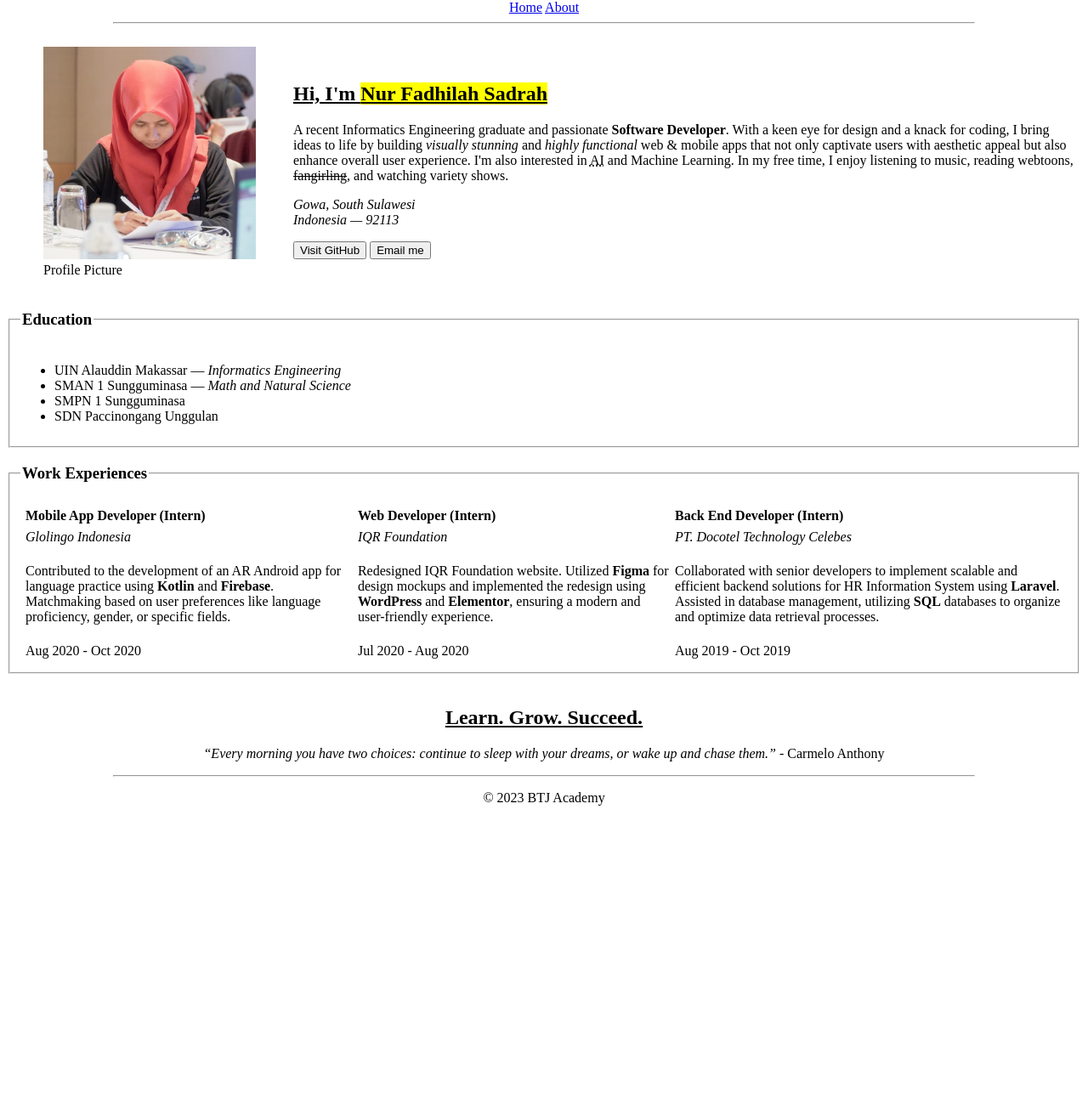
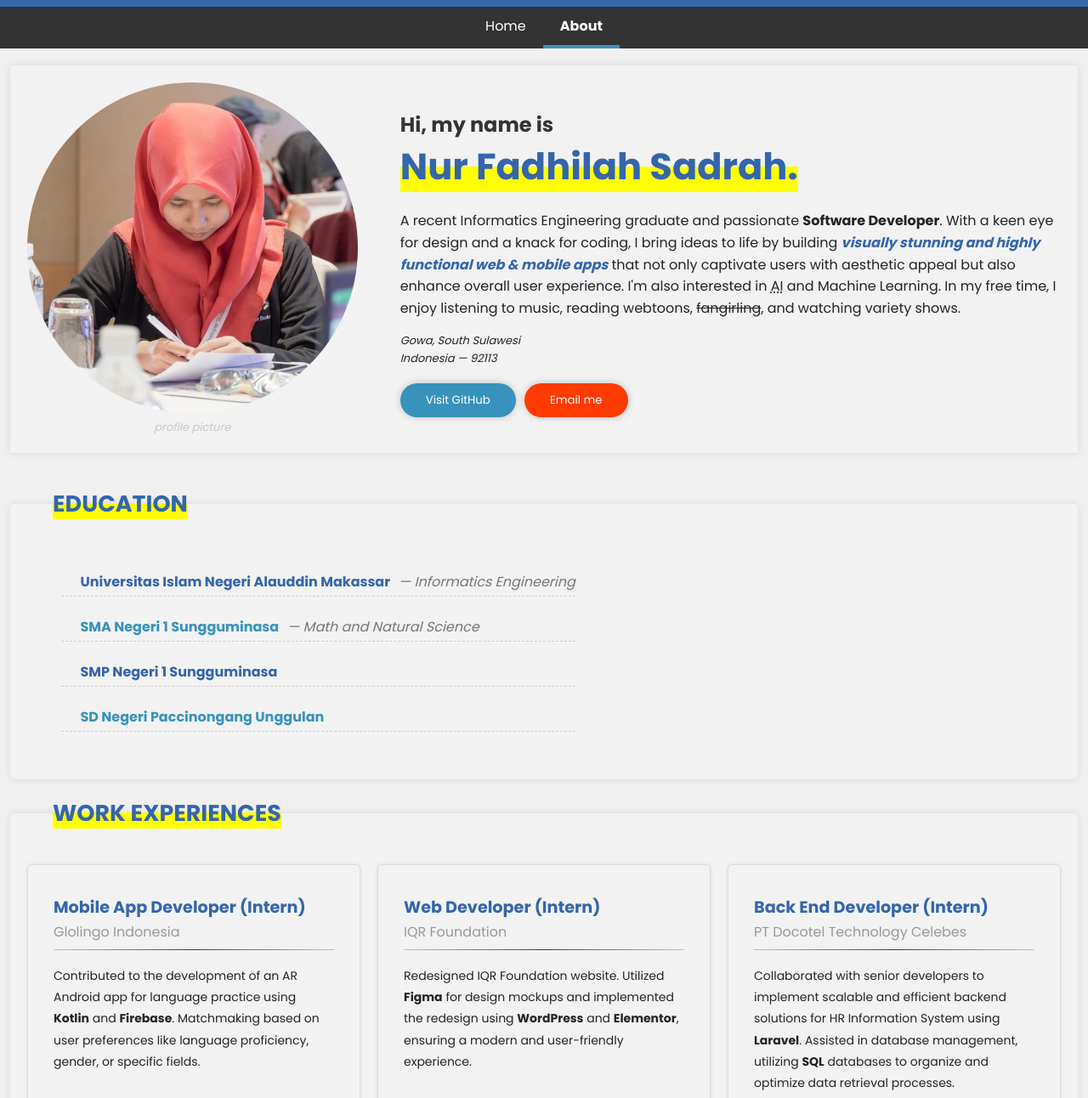
Before and after one commit to dhilasdrh/btj-academy-fe-dhila, a plain HTML site: page src/about.html in a window 1280 px wide. Shown: the part 80-1372 px from the top of the page at 85% size. Before the commit the page ends 1044 px from the top, so only its background shows below. Drawn offline with Linux system fonts and the light colour scheme.

Commit message:
edit some html and added css

```diff
--- a/src/about.html
+++ b/src/about.html
@@ -3,80 +3,59 @@
 <head>
     <meta charset="UTF-8">
     <meta name="viewport" content="width=device-width, initial-scale=1.0">
-    <title>BTJ Academy | About Me</title>
+    <title>BTJ Academy About Me</title>
+    <link rel="stylesheet" href="style.css">
+    <link rel="stylesheet" href="https://fonts.googleapis.com/css2?family=Poppins:wght@400;700&display=swap">
 </head>
 <body>
-    <!-- Header -->
-    <header align="center">
-        <h1>Welcome</h1>
+    <header>
+        <h1>About Me</h1>
+        <nav id="navbar">
+            <a href="index.html">Home</a>
+            <a href="about.html" class="active">About</a>
+        </nav>
     </header>
 
-    <!-- Navbar -->
-    <nav align="center">
-        <a href="index.html">Home</a>
-        <a href="about.html">About</a>
-    </nav>
 
-    <hr width="80%">
-
-    <!-- Profile -->
-    <div>
-        <table border="0">
-            <tr>
-                <td>
-                    <figure>
-                        <img src="img/profile.jpg" alt="profile picture" width="250">
-                        <figcaption>Profile Picture</figcaption>
-                    </figure>
-                </td>
-                <td>
-                    <article>
-                        <hgroup>
-                            <h2><u>Hi, I'm <mark>Nur Fadhilah Sadrah</mark></u></h2>
+    <div id="profile-container" class="profile-container">
+        <div id="profile-img">
+            <img src="img/profile.jpg" alt="profile picture">
+            <figcaption>profile picture</figcaption>
+        </div>
+        <article id="profile-description">
+            <h2>Hi, my name is <br><mark>Nur Fadhilah Sadrah.</mark></h2>
             <p>
-                                A recent Informatics Engineering graduate and passionate <strong>Software Developer</strong>.
-                                With a keen eye for design and a knack for coding, I bring ideas to life by
-                                building <em>visually stunning</em> and <em>highly functional</em> web & mobile apps that
-                                not only captivate users with aesthetic appeal but also enhance overall user
-                                experience. I'm also interested in <abbr title="Artificial Intelligence">AI</abbr> and Machine Learning.
-                                In my free time, I enjoy listening to music, reading webtoons, <s>fangirling</s>, and watching variety shows.
+                A recent Informatics Engineering graduate and passionate <strong>Software Developer</strong>. With a keen eye for design and a knack for coding, I bring ideas to life by building <em>visually stunning and highly functional web & mobile apps</em> that not only captivate users with aesthetic appeal but also enhance overall user experience. I'm also interested in <abbr title="Artificial Intelligence">AI</abbr> and Machine Learning. In my free time, I enjoy listening to music, reading webtoons, <s>fangirling</s>, and watching variety shows.
             </p>
-                        </hgroup>
-                    </article>
-
             <address>
                 <p>Gowa, South Sulawesi<br>
                 Indonesia — 92113</p>
             </address>
-
             <aside>
-                        <button onclick="window.location.href='https://www.github.com/dhilasdrh'">Visit GitHub</button>
-                        <button onclick="window.location.href='mailto:dhilasdrh@gmail.com?subject=Greetings&body=Hello,%20Dhila!'">Email me</button>
+                <button id="btn-github" onclick="window.location.href='https://www.github.com/dhilasdrh'">Visit GitHub</button>
+                <button id="btn-email" onclick="window.location.href='mailto:dhilasdrh@gmail.com?subject=Greetings&body=Hello,%20Dhila!'">Email me</button>
             </aside>
-                </td>
-            </tr>
-        </table>
+        </article>
     </div>
 
-    <!-- Education -->
     <section>
         <fieldset>
-            <legend><h3>Education</h3></legend>
-            <ul>
-                <li>UIN Alauddin Makassar — <i>Informatics Engineering </i></li>
-                <li>SMAN 1 Sungguminasa — <i>Math and Natural Science</i></li>
-                <li>SMPN 1 Sungguminasa </li>
-                <li>SDN Paccinongang Unggulan</li>
+        <legend><h3><mark>Education</mark></h3></legend>
+            <ul class="education-list">
+                <li>Universitas Islam Negeri Alauddin Makassar <i> — Informatics Engineering</i></li>
+                <li>SMA Negeri 1 Sungguminasa <i> — Math and Natural Science</i></li>
+                <li>SMP Negeri 1 Sungguminasa </li>
+                <li>SD Negeri Paccinongang Unggulan</li>
             </ul>
         </fieldset>
     </section>
 
-    <!-- Work Experiences -->
-    <section>
+    <!--
+    <section id="work-container">
         <fieldset>
-            <legend><h3>Work Experiences</h3></legend>
-            <table cellspacing="5">
-                <thead align="left">
+            <legend><h3><mark>Work Experiences</mark></h3></legend>
+            <table>
+                <thead>
                     <tr>
                         <th>Mobile App Developer (Intern)</th>
                         <th>Web Developer (Intern)</th>
@@ -85,27 +64,25 @@
                 </thead>
                 <tbody>
                     <tr>
-                        <td><em>Glolingo Indonesia</em></td>
-                        <td><em>IQR Foundation</em></td>
-                        <td><em>PT. Docotel Technology Celebes</em></td>
+                        <td><em>X Company</em></td>
+                        <td><em>Y Company</em></td>
+                        <td><em>Z Company</em></td>
                     </tr>
-                    <tr height="10"></tr>
                     <tr>
-                        <td valign="baseline">
+                        <td>
                             Contributed to the development of an AR Android app for language practice using <b>Kotlin</b> and <b>Firebase</b>.
                             Matchmaking based on user preferences like language proficiency, gender, or specific fields.
                         </td>
-                        <td valign="baseline">
+                        <td>
                             Redesigned IQR Foundation website. Utilized <b>Figma</b> for
                             design mockups and implemented the redesign using <b>WordPress</b> and <b>Elementor</b>, ensuring a modern and
                             user-friendly experience.
                         </td>
-                        <td valign="baseline">
+                        <td>
                             Collaborated with senior developers to implement scalable and efficient backend solutions for HR Information System using <b>Laravel</b>. Assisted in database management, utilizing <b>SQL</b> databases to organize and optimize data retrieval processes.
                         </td>
                     </tr>
                 </tbody>
-                <tr height="10"></tr>
                 <tfoot>
                     <tr>
                         <td>Aug 2020 - Oct 2020</td>
@@ -117,22 +94,103 @@
         </fieldset>
     </section>
 
-    <!-- Motto -->
-    <section align="center">
-        <br>
+    <section >
+        <fieldset>
+            <legend><h3><mark>Work Experiences</mark></h3></legend>
+            <table>
+                <tbody>
+                    <tr class="work-experience">
+                        <td>
+                            <div class="work-role">Mobile App Developer (Intern)</div>
+                            <div class="company"><em>Glolingo Indonesia</em></div>
+                            <hr>
+                            <div class="details">
+                                Contributed to the development of an AR Android app for language practice using <b>Kotlin</b> and <b>Firebase</b>.
+                                Matchmaking based on user preferences like language proficiency, gender, or specific fields.
+                            </div>
+                            <div class="date">Aug 2020 - Oct 2020</div>
+                        </td>
+                        <td>
+                            <div class="work-role">Web Developer (Intern)</div>
+                            <div class="company"><em>IQR Foundation</em></div>
+                            <hr>
+                            <div class="details">
+                                Redesigned IQR Foundation website. Utilized <b>Figma</b> for design mockups and implemented the redesign using
+                                <b>WordPress</b> and <b>Elementor</b>, ensuring a modern and user-friendly experience.
+                            </div>
+                            <div class="date">Jul 2020 - Aug 2020</div>
+                        </td>
+                        <td>
+                            <div class="work-role">Back End Developer (Intern)</div>
+                            <div class="company"><em>PT Docotel Technology Celebes</em></div>
+                            <hr>
+                            <div class="details">
+                                Collaborated with senior developers to implement scalable and efficient backend solutions for HR Information System
+                                using <b>Laravel</b>. Assisted in database management, utilizing <b>SQL</b> databases to organize and optimize data
+                                retrieval processes.
+                            </div>
+                            <div class="date">Aug 2019 - Oct 2019</div>
+                        </td>
+                    </tr>
+                </tbody>
+            </table>
+        </fieldset>
+    </section> -->
+
+
+
+
+    <section>
+        <fieldset>
+            <legend><h3><mark>Work Experiences</mark></h3></legend>
+            <div class="grid-container">
+                <div class="work-experience">
+                    <h4>Mobile App Developer (Intern)</h4>
+                    <em>Glolingo Indonesia</em>
+                    <hr>
+                    <p>
+                        Contributed to the development of an AR Android app for language practice using <b>Kotlin</b> and <b>Firebase</b>.
+                        Matchmaking based on user preferences like language proficiency, gender, or specific fields.
+                    </p>
+                    <span>Aug 2020 - Oct 2020</span>
+                </div>
+                <div class="work-experience">
+                    <h4>Web Developer (Intern)</h4>
+                    <em>IQR Foundation</em>
+                    <hr>
+                    <p>
+                        Redesigned IQR Foundation website. Utilized <b>Figma</b> for
+                        design mockups and implemented the redesign using <b>WordPress</b> and <b>Elementor</b>, ensuring a modern and
+                        user-friendly experience.
+                    </p>
+                    <span>Jul 2020 - Aug 2020</span>
+                </div>
+                <div class="work-experience">
+                    <h4>Back End Developer (Intern)</h4>
+                    <em>PT Docotel Technology Celebes</em>
+                    <hr>
+                    <p>
+                        Collaborated with senior developers to implement scalable and efficient backend solutions for HR Information System using <b>Laravel</b>. Assisted in database management, utilizing <b>SQL</b> databases to organize and optimize data retrieval processes.
+                    </p>
+                    <span>Aug 2019 - Oct 2019</span>
+                </div>
+            </div>
+        </fieldset>
+    </section>
+
+
+    <section id="motto">
         <blockquote>
-            <h2><u>Learn. Grow. Succeed.</u></h2>
+            <h2><u><mark>Learn. Grow. Succeed.</mark></u></h2>
             <p>
                 <em><q>Every morning you have two choices: continue to sleep with your dreams, or wake up and chase them.</q></em>
-                <span>- Carmelo Anthony</span>
+                <span><br>- Carmelo Anthony</span>
             </p>
         </blockquote>
     </section>
 
-    <hr width="80%">
-
-    <footer align="center">
+    <footer>
         <p>&copy; 2023 BTJ Academy</p>
     </footer>
-
 </body>
+</html>
--- /dev/null
+++ b/src/style.css
@@ -0,0 +1,367 @@
+:root {
+    --primary-color: #3466aa;
+    --secondary-color: #333;
+    --accent-color: #15ace7;
+    --highlight-color: #3793BC;
+    --background-color: #f0f0f0;
+    --text-color: #212529;
+    --box-shadow-color: rgba(0, 0, 0, 0.1);
+    --hover-glow-color: rgba(52, 102, 170, 0.7);
+}
+
+header {
+    background-color: var(--primary-color);
+    color: white;
+    text-align: center;
+}
+
+#navbar {
+    background-color: var(--secondary-color);
+    color: white;
+    width: 100%;
+    display: flex;
+    justify-content: center;
+}
+
+#navbar > a {
+    text-decoration: none;
+    color: white;
+    padding: 10px 20px;
+}
+
+#navbar > a:hover {
+    color: var(--accent-color);
+}
+
+a.active {
+    color: var(--primary-color);
+    font-weight: bolder;
+    border-bottom: 4px solid var(--highlight-color);
+}
+
+h1 {
+    margin: 0;
+    padding: 20px;
+}
+
+body {
+    font-family: Poppins, Verdana, Geneva, Tahoma, sans-serif;
+    margin: 0;
+    padding: 0;
+    display: flex;
+    background-color: var(--background-color);
+    flex-direction: column;
+    min-height: 100vh;
+    color: var(--text-color);
+}
+
+#main-container {
+    background-color: white;
+    border-radius: 8px;
+    box-shadow: 0 0 10px rgba(0, 0, 0, 0.1);
+    padding: 20px;
+    margin: 20px;
+    text-align: center;
+}
+
+.welcome-login {
+    text-align: left;
+    margin: 0px 10px;
+}
+
+#login-container {
+    display: inline-block;
+    text-align: left;
+    box-shadow: 0 4px 8px rgba(0, 0, 0, 0.2);
+    padding: 20px;
+}
+
+label, input, button {
+    width: 350px;
+    display: block;
+    margin: 5px 0;
+}
+
+input {
+    margin-bottom: 10px;
+    border: 1px solid #c2c8d0;
+    padding: 12px;
+    border-radius: 3px;
+}
+
+input:focus {
+    outline: none;
+    border-color: var(--primary-color);
+    box-shadow: 0 0 10px var(--primary-color);
+}
+
+label {
+    text-align: 12px;
+    color: var(--secondary-color);
+    font-size: small;
+}
+
+#login-button {
+    background-color: var(--primary-color);
+    color: white;
+    width: 100%;
+    margin-top: 18px;
+    padding: 10px;
+    border: none;
+    border-radius: 3px;
+    font-family: Poppins;
+}
+
+#login-button:hover {
+    background-color: rgb(13, 47, 121);
+    cursor: pointer;
+  }
+
+#img-login {
+    display: block;
+    margin: 20px auto;
+    max-width: 100%;
+}
+
+.quote {
+    text-align: center;
+    font-style: italic;
+}
+
+footer {
+    background-color: var(--secondary-color);
+    color: white;
+    padding: 0.5em 0;
+    font-size: 14px;
+    margin-top: auto;
+    text-align: center;
+}
+
+/* ABOUT ME  */
+#profile-container {
+    display: flex;
+    align-items: center;
+    padding: 20px;
+    width: 95%;
+    background-color: #f2f2f2;
+    margin: 20px auto; /* Center the container */
+    box-shadow: 0 0 10px rgba(0, 0, 0, 0.1);
+}
+
+.profile-container {
+    align-items: center;
+    max-width: 95%;
+    background-color: #f2f2f2;
+}
+
+#profile-img {
+    flex: 1; /* Take up 1/3 of the available space */
+    padding-right: 50px; /* Adjust spacing between image and description */
+}
+
+#profile-img img {
+    max-width: 100%;
+    height: auto;
+    border-radius: 50%; /* Make the image round */
+}
+
+figcaption {
+    font-size: small;
+    font-style: italic;
+    text-align: center;
+    color: #c2c8d0;
+}
+
+#profile-description {
+    flex: 2; /* Take up 2/3 of the available space */
+}
+
+#profile-description h2 {
+    color: var(--secondary-color);
+}
+
+mark {
+    font-size: 1.8em;
+    color: var(--primary-color);
+    background: linear-gradient(to top, yellow 50%, transparent 50%);
+}
+
+#profile-description p {
+    line-height: 1.6;
+}
+
+#profile-description em {
+    color: var(--primary-color);
+    font-weight: bold;
+}
+
+#profile-description address {
+    font-style: italic;
+    font-size: small;
+}
+
+#profile-description aside {
+    margin-top: 10px;
+    display: flex;
+    flex-wrap: wrap;
+}
+
+#profile-description button {
+    padding: 10px 30px;
+    margin-right: 10px;
+    margin-bottom: 10px;
+    cursor: pointer;
+    color: #fff;
+    border: none;
+    border-radius: 28px;
+    box-shadow: 0 0 10px rgba(0, 0, 0, 0.2);
+    font-family: Poppins;
+    width: max-content; /* Adjust the button width according to the content */
+}
+
+#profile-description button:hover {
+    box-shadow: 0 0 15px rgba(52, 102, 170, 0.7); /* Glow effect on hover */
+}
+
+#btn-github {
+    background-color: var(--highlight-color);
+}
+
+#btn-email {
+    background-color: #fe3b00;
+}
+
+
+/* Education */
+.education-section {
+    align-items: left;
+}
+
+fieldset {
+    border-radius: 5px;
+    padding: 20px;
+    border: none;
+    display: flex;
+    align-items: center;
+    width: 95%;
+    margin: 0px auto;
+    background-color: #f2f2f2;
+    box-shadow: 0 0 10px rgba(0, 0, 0, 0.1);
+    font-family: Poppins, sans-serif;
+
+}
+
+fieldset legend {
+    color: #fff;
+    padding: 5px 10px ;
+    font-size: 0.8em;
+    border-radius: 5px;
+    margin-left: 20px;
+    text-transform: uppercase;
+    color: var(--primary-color);
+}
+
+.education-list {
+    list-style-type: none;
+    font-weight: bold;
+}
+
+.education-list li {
+    margin-bottom: 20px;
+    line-height: 2;
+    display: flex;
+    border-bottom: 1px dashed #ccc;
+}
+
+.education-list li:before {
+    font-family: 'FontAwesome';
+    content: "\f192";
+    color: #555;
+    margin-right: 10px;
+}
+
+.education-list li i {
+    font-style: italic;
+    color: #777;
+    margin-left: 10px;
+    font-weight: normal;
+    display: block;
+}
+
+.education-list li:hover {
+    background-color: #f8f8f8;
+    cursor: default;
+    font-size: 1.2rem;
+}
+
+.education-list li:nth-child(odd) {
+    color: var(--primary-color);
+}
+
+.education-list li:nth-child(even) {
+    color: var(--highlight-color);
+}
+
+
+/* Work Experiences */
+
+.grid-container {
+    display: grid;
+    grid-template-columns: repeat(auto-fit, minmax(300px, 1fr));
+    gap: 20px;
+}
+
+.work-experience {
+    border: 1px solid #ddd;
+    border-radius: 5px;
+    padding: 10px 30px;
+    box-shadow: 0 0 4px rgba(0, 0, 0, 0.1);
+    display: flex;
+    flex-direction: column;
+    transition: box-shadow 0.3s ease;
+}
+
+.work-experience:hover {
+    box-shadow: 0 0 15px rgba(52, 102, 170, 0.7);
+}
+
+.work-experience h4 {
+    font-size: 1.2rem;
+    margin-bottom: 2px;
+    color: var(--primary-color);
+}
+
+.work-experience hr {
+    border: 0;
+    width: 100%;
+    height: 1px;
+    background-image: linear-gradient(to right, rgba(0, 0, 0, 0.2), rgba(0, 0, 0, 0.75), rgba(0, 0, 0, 0.2));
+}
+
+.work-experience em {
+    font-style: italic;
+    color: #999;
+    font-size: medium;
+    font-style: normal;
+}
+
+.work-experience p {
+    margin-top: 10px;
+    line-height: 1.8;
+    font-size: 14px;
+}
+
+.work-experience span {
+    margin-top: 10px;
+    color: #a6a6a6;
+    margin-top: auto;
+    margin-bottom: 10px;
+    font-size: small;
+    font-style: italic;
+}
+
+/* Motto */
+#motto {
+    padding: 20px;
+    text-align: center;
+}
```
Also changed, not shown: src/index.html (+19 -11 lines). Lines whose indentation alone changed are shown as unchanged.
